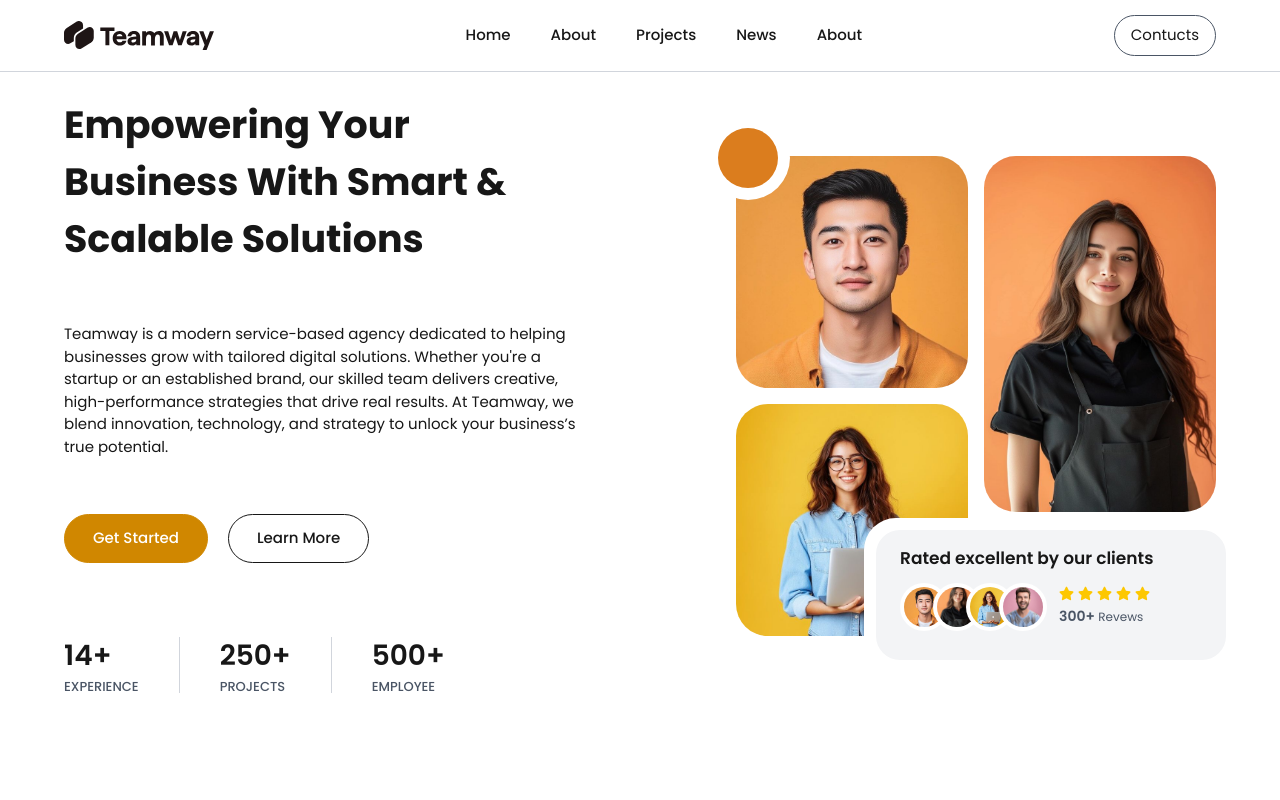
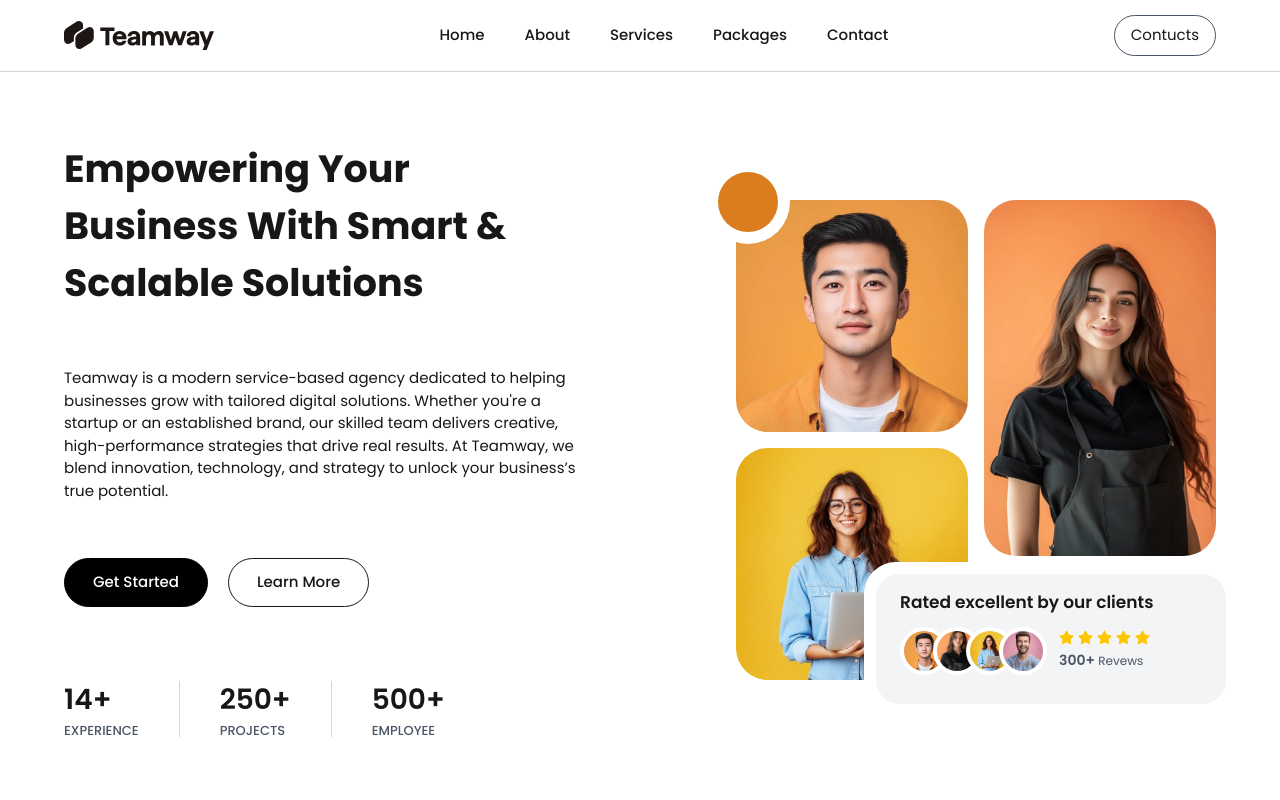
Before and after one commit to SiamHosenPg/teamway-app, a Next.js app: page / in a window 1280 px wide. Shown: the top 800 px of the page. Built offline with nearby package versions, Linux system fonts and the light colour scheme.

Commit message:
Header Section Fix

```diff
--- a/src/components/button/Button.jsx
+++ b/src/components/button/Button.jsx
@@ -5,9 +5,9 @@ const Button = ({ buttonname, model }) => {
     <div
       className={`${
         model == "color"
-          ? "bg-yellow-600 border-yellow-600 text-white"
+          ? "bg-black border-black text-white"
           : "bg-transparent "
-      } border px-7 py-3 rounded-full font-medium w-fit`}
+      } border px-7 py-3 rounded-full font-medium w-fit hover:scale-95 transition-all duration-200`}
     >
       {buttonname}
     </div>
--- a/src/components/header/Header.jsx
+++ b/src/components/header/Header.jsx
@@ -8,7 +8,7 @@ import { motion } from "framer-motion";
 
 const Header = () => {
   return (
-    <div className="   h-auto pt-32 pb-24 lg:pt-16 lg:h-screen max-h-[1870px] ">
+    <div className="   h-auto pt-32 pb-24 lg:pt-16 lg:h-screen xl:pt-32 2xl:pt-16 xl:pb-32 2xl:pb-24  xl:h-auto 2xl:h-screen max-h-[1870px] ">
       <div className="Pagearea flex flex-col-reverse lg:flex-row  gap-32  lg:gap-10   items-center justify-between h-full mt-[-60px] ">
         <div className="left w-full lg:w-6/12">
           <motion.h1
--- a/src/components/nav/Nav.jsx
+++ b/src/components/nav/Nav.jsx
@@ -13,9 +13,9 @@ const Nav = () => {
         <ul className="hidden md:flex items-center gap-10  font-medium ">
           <li>Home</li>
           <li>About</li>
-          <li>Projects</li>
-          <li>News</li>
-          <li>About</li>
+          <li>Services</li>
+          <li>Packages</li>
+          <li>Contact </li>
         </ul>
         <div className="hidden xl:block">
           <button className="px-4 py-2 border border-gray-600 rounded-full">
```
